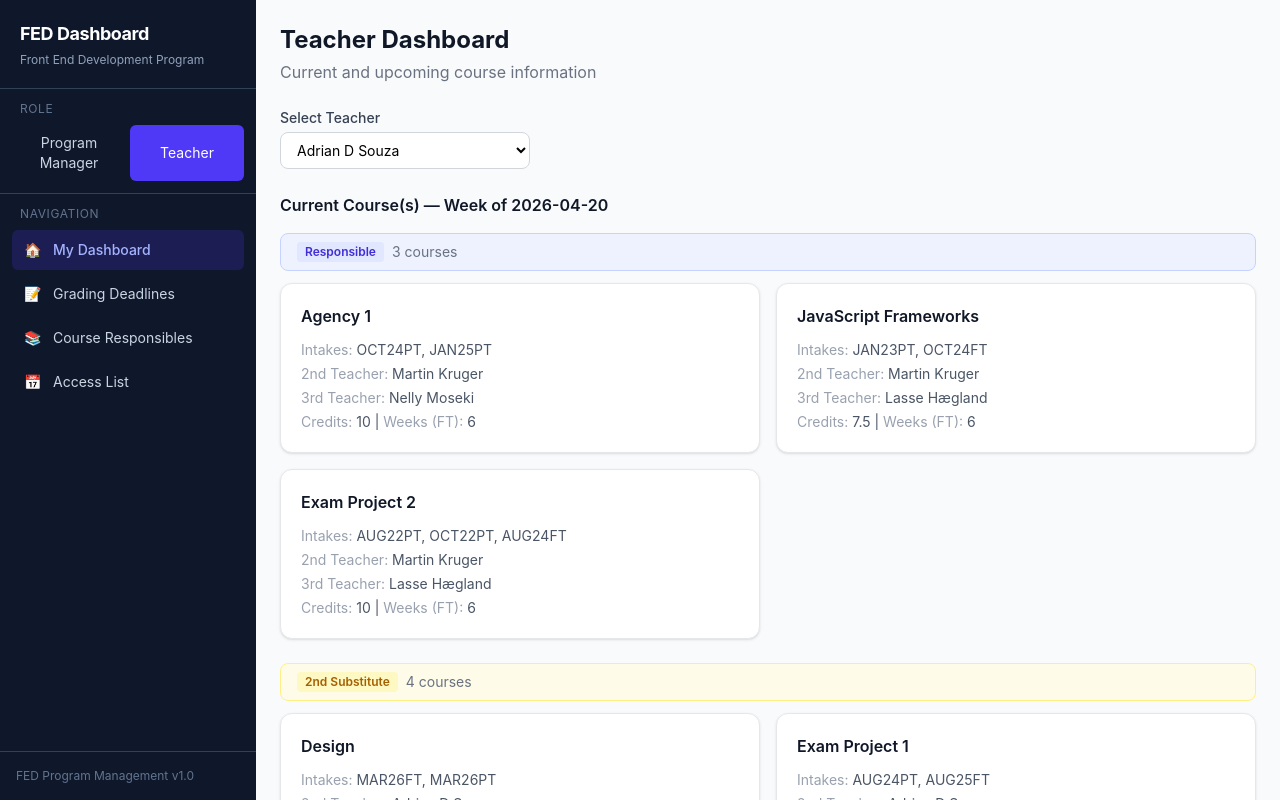
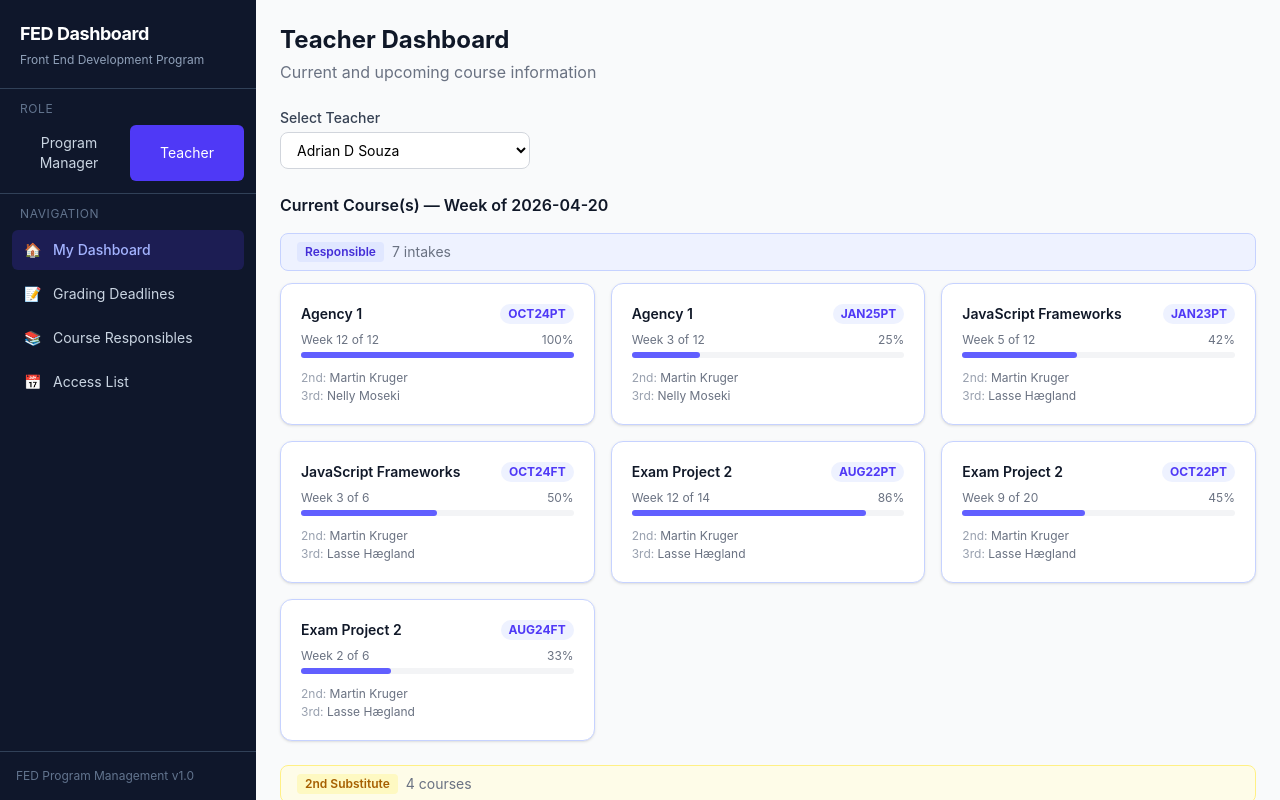
Before and after one commit to Shabanasafeen/fed-dashboard-teacher, a React (Vite) app: page / in a window 1280 px wide. Both pictures are taken after a click on the button "Teacher". Built offline with nearby package versions, Linux system fonts and the light colour scheme.

Commit message:
Show separate intake cards with week progress in Responsible section of Teacher Dashboard

```diff
--- a/src/components/teacher/TeacherDashboard.tsx
+++ b/src/components/teacher/TeacherDashboard.tsx
@@ -1,5 +1,5 @@
 import { useState, useMemo } from "react";
-import { teachers, courses } from "../../store";
+import { teachers, courses, schedule } from "../../store";
 import {
   getTeacherCurrentCourses,
   getNextCourseStarts,
@@ -25,6 +25,16 @@ export function TeacherDashboard() {
     () => getNextCourseStarts(selectedTeacher, 3, today),
     [selectedTeacher, today]
   );
+
+  // For a given intake+course, return { currentWeek, totalWeeks }
+  function getCourseWeek(intakeId: string, courseAbbrev: string) {
+    const entries = schedule
+      .filter((e) => e.intake === intakeId && e.courseAbbrev === courseAbbrev)
+      .sort((a, b) => a.weekDate.localeCompare(b.weekDate));
+    const totalWeeks = entries.length;
+    const currentWeek = entries.filter((e) => e.weekDate <= today).length;
+    return { currentWeek, totalWeeks };
+  }
 
   return (
     <div>
@@ -65,13 +75,74 @@ export function TeacherDashboard() {
           <div className="space-y-6">
             {(
               [
-                { role: "responsible", label: "Responsible", badge: "bg-indigo-100 text-indigo-700", header: "bg-indigo-50 border-indigo-200" },
-                { role: "2nd", label: "2nd Substitute", badge: "bg-yellow-100 text-yellow-700", header: "bg-yellow-50 border-yellow-200" },
-                { role: "3rd", label: "3rd Substitute", badge: "bg-pink-100 text-pink-700", header: "bg-pink-50 border-pink-200" },
+                { role: "responsible", label: "Responsible", badge: "bg-indigo-100 text-indigo-700", header: "bg-indigo-50 border-indigo-200", cardBorder: "border-indigo-200" },
+                { role: "2nd", label: "2nd Substitute", badge: "bg-yellow-100 text-yellow-700", header: "bg-yellow-50 border-yellow-200", cardBorder: "border-yellow-200" },
+                { role: "3rd", label: "3rd Substitute", badge: "bg-pink-100 text-pink-700", header: "bg-pink-50 border-pink-200", cardBorder: "border-pink-200" },
               ] as const
-            ).map(({ role, label, badge, header }) => {
+            ).map(({ role, label, badge, header, cardBorder }) => {
               const group = currentCourses.filter((cc) => cc.role === role);
               if (group.length === 0) return null;
+
+              // For responsible: one card per intake
+              // For 2nd/3rd: keep original one-card-per-course layout
+              if (role === "responsible") {
+                const intakeCards = group.flatMap((cc) =>
+                  cc.intakes.map((intakeId) => {
+                    const { currentWeek, totalWeeks } = getCourseWeek(intakeId, cc.courseAbbrev);
+                    const pct = totalWeeks > 0 ? Math.round((currentWeek / totalWeeks) * 100) : 0;
+                    const course = courses.find((c) => c.abbreviation === cc.courseAbbrev);
+                    return { ...cc, intakeId, currentWeek, totalWeeks, pct, course };
+                  })
+                );
+
+                return (
+                  <div key={role}>
+                    <div className={`flex items-center gap-2 px-4 py-2 rounded-lg border mb-3 ${header}`}>
+                      <span className={`text-xs font-semibold px-2 py-0.5 rounded ${badge}`}>
+                        {label}
+                      </span>
+                      <span className="text-sm text-gray-500">{intakeCards.length} intake{intakeCards.length !== 1 ? "s" : ""}</span>
+                    </div>
+                    <div className="grid grid-cols-1 md:grid-cols-2 lg:grid-cols-3 gap-4">
+                      {intakeCards.map((item) => (
+                        <div key={`${item.courseAbbrev}-${item.intakeId}`} className={`bg-white rounded-xl shadow-sm border ${cardBorder} p-5`}>
+                          <div className="flex items-start justify-between mb-2">
+                            <h4 className="font-semibold text-gray-900 text-sm">{item.courseName}</h4>
+                            <span className="text-xs font-bold text-indigo-600 bg-indigo-50 px-2 py-0.5 rounded-full shrink-0 ml-2">
+                              {item.intakeId}
+                            </span>
+                          </div>
+
+                          {/* Week progress */}
+                          <div className="mb-3">
+                            <div className="flex justify-between text-xs text-gray-500 mb-1">
+                              <span>Week {item.currentWeek} of {item.totalWeeks}</span>
+                              <span>{item.pct}%</span>
+                            </div>
+                            <div className="w-full bg-gray-100 rounded-full h-1.5">
+                              <div
+                                className="h-1.5 rounded-full bg-indigo-500 transition-all"
+                                style={{ width: `${item.pct}%` }}
+                              />
+                            </div>
+                          </div>
+
+                          <div className="text-xs text-gray-500 space-y-0.5">
+                            {item.course?.secondTeacher && (
+                              <p><span className="text-gray-400">2nd:</span> {item.course.secondTeacher}</p>
+                            )}
+                            {item.course?.thirdTeacher && (
+                              <p><span className="text-gray-400">3rd:</span> {item.course.thirdTeacher}</p>
+                            )}
+                          </div>
+                        </div>
+                      ))}
+                    </div>
+                  </div>
+                );
+              }
+
+              // 2nd / 3rd substitute — original layout
               return (
                 <div key={role}>
                   <div className={`flex items-center gap-2 px-4 py-2 rounded-lg border mb-3 ${header}`}>
@@ -84,10 +155,8 @@ export function TeacherDashboard() {
                     {group.map((cc) => {
                       const course = courses.find((c) => c.abbreviation === cc.courseAbbrev);
                       return (
-                        <div key={cc.courseAbbrev} className="bg-white rounded-xl shadow-sm border border-gray-200 p-5">
-                          <div className="flex items-start justify-between mb-3">
-                            <h4 className="font-semibold text-gray-900">{cc.courseName}</h4>
-                            </div>
+                        <div key={cc.courseAbbrev} className={`bg-white rounded-xl shadow-sm border ${cardBorder} p-5`}>
+                          <h4 className="font-semibold text-gray-900 mb-2">{cc.courseName}</h4>
                           <div className="text-sm text-gray-600 space-y-1">
                             <p>
                               <span className="text-gray-400">Intakes:</span>{" "}
@@ -96,12 +165,8 @@ export function TeacherDashboard() {
                             {course && (
                               <>
                                 <p>
-                                  <span className="text-gray-400">2nd Teacher:</span>{" "}
-                                  {course.secondTeacher || "—"}
-                                </p>
-                                <p>
-                                  <span className="text-gray-400">3rd Teacher:</span>{" "}
-                                  {course.thirdTeacher || "—"}
+                                  <span className="text-gray-400">Responsible:</span>{" "}
+                                  {course.responsibleTeacher || "—"}
                                 </p>
                                 <p>
                                   <span className="text-gray-400">Credits:</span>{" "}
@@ -160,9 +225,6 @@ export function TeacherDashboard() {
           </div>
         </div>
       )}
-
-
-
     </div>
   );
 }
```
